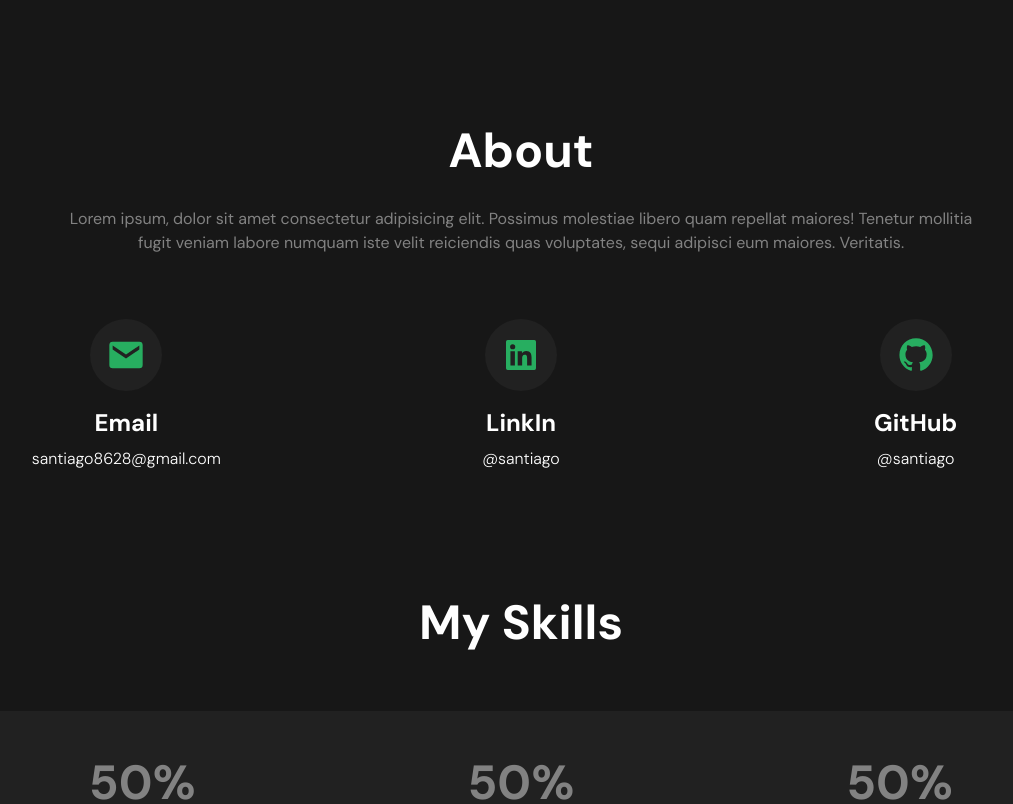
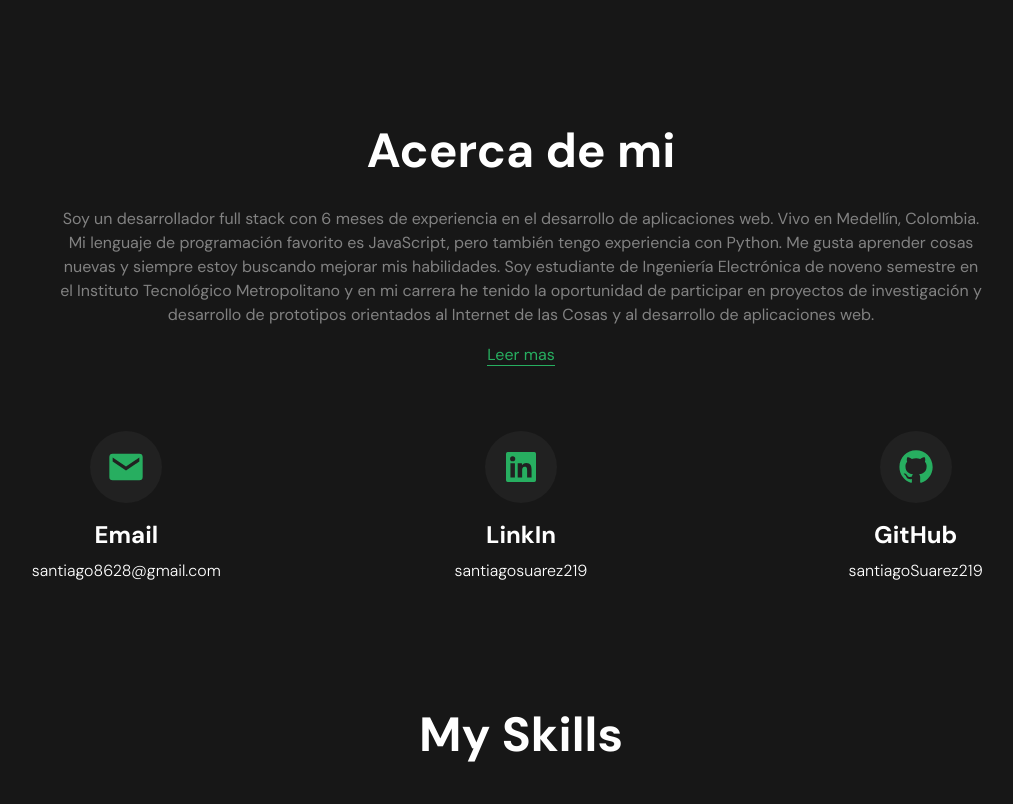
Before and after one commit to santiagoSuarez219/portfolio, a React (Vite) app: page / in a window 1280 px wide. Shown: the part 502-1306 px from the top of the page, without its empty margins (119-1132 px from the left). Built offline with nearby package versions, Linux system fonts and the light colour scheme.

Commit message:
Update AboutMe and Contact components

```diff
--- a/src/Components/AboutMe/index.jsx
+++ b/src/Components/AboutMe/index.jsx
@@ -6,21 +6,41 @@ import Contact from "../Contact";
 const AboutMe = () => {
   return (
     <main id="about-me" className="py-16 text-center">
-      <h2 className="text-4xl md:text-5xl">About</h2>
-      <p className="mt-8 mb-16 leading-normal text-gray-color md:w-4/5 md:mx-auto">
-        Lorem ipsum, dolor sit amet consectetur adipisicing elit. Possimus
-        molestiae libero quam repellat maiores! Tenetur mollitia fugit veniam
-        labore numquam iste velit reiciendis quas voluptates, sequi adipisci eum
-        maiores. Veritatis.
+      <h2 className="text-4xl md:text-5xl">Acerca de mi</h2>
+      <p className="mt-8 leading-normal text-gray-color md:w-4/5 md:mx-auto">
+        Soy un desarrollador full stack con 6 meses de experiencia en el
+        desarrollo de aplicaciones web. Vivo en Medellín, Colombia. Mi lenguaje
+        de programación favorito es JavaScript, pero también tengo experiencia
+        con Python. Me gusta aprender cosas nuevas y siempre estoy buscando
+        mejorar mis habilidades. Soy estudiante de Ingeniería Electrónica de
+        noveno semestre en el Instituto Tecnológico Metropolitano y en mi
+        carrera he tenido la oportunidad de participar en proyectos de
+        investigación y desarrollo de prototipos orientados al Internet de las
+        Cosas y al desarrollo de aplicaciones web.
       </p>
+      <div className="w-full mb-16 mt-4 text-green-color cursor-pointer">
+        <a href="" className="border-b border-green-color">
+          Leer mas
+        </a>
+      </div>
       <div className="grid gap-8 justify-center justify-items-center md:grid-cols-3">
         <Contact
           title="Email"
           value="santiago8628@gmail.com"
           icon={BiSolidEnvelope}
         />
-        <Contact title="LinkIn" value="@santiago" icon={BiLogoLinkedinSquare} />
-        <Contact title="GitHub" value="@santiago" icon={BiLogoGithub} />
+        <Contact
+          title="LinkIn"
+          value="santiagosuarez219"
+          icon={BiLogoLinkedinSquare}
+          link={"https://www.linkedin.com/in/santiagosuarez219"}
+        />
+        <Contact
+          title="GitHub"
+          value="santiagoSuarez219"
+          icon={BiLogoGithub}
+          link={"https://github.com/santiagoSuarez219"}
+        />
       </div>
     </main>
   );
--- a/src/Components/Contact/index.jsx
+++ b/src/Components/Contact/index.jsx
@@ -1,8 +1,10 @@
-const Contact = ({ title, value, icon: Icon }) => {
+const Contact = ({ title, value, icon: Icon, link }) => {
   return (
     <article className="w-max grid justify-items-center">
-      <div className="icon-container">
-        <Icon className="icons" />
+      <div className="icon-container cursor-pointer">
+        <a href={link} target="blanck">
+          <Icon className="icons" />
+        </a>
       </div>
       <h3 className="text-2xl mt-4 mb-2">{title}</h3>
       <p className="font-light">{value}</p>
--- a/src/Components/Header/index.jsx
+++ b/src/Components/Header/index.jsx
@@ -26,8 +26,8 @@ const Header = () => {
         <article className="text-center mt-8 md:w-1/2 md:text-left">
           <h1 className="text-4xl md:text-5xl">Hola, yo soy Santiago Suarez</h1>
           <p className="text-gray-color text-xl mt-3 mb-3 max-w-[500px]">
-            Soy full stack developer con JavaScript, React, NodeJs, y Express.
-            Abajo esta mi correo para que me contactes.
+            Soy full stack developer con JavaScript, React, NodeJs, Express y
+            NestJS. Abajo esta mi correo para que me contactes.
           </p>
           <div className="mb-6 py-2 relative flex items-center justify-between border-b border-white">
             <p className="text-gray-color text-lg ">santiago8628@gmail.com</p>
@@ -46,13 +46,14 @@ const Header = () => {
 
           <div className="grid grid-cols-[repeat(auto-fit,minmax(170px,1fr))] auto-rows-[60px] gap-8 max-w-lg mx-auto md:mx-0">
             <a
-              href=""
+              href="./public/pdf/CVFullStack.pdf"
+              target="_blank"
               className="bg-green-color flex items-center justify-center"
             >
               Ver CV
             </a>
             <a
-              href=""
+              href="#about-me"
               className="flex items-center justify-center border-white border"
             >
               Leer mas
```
Also changed, not shown: 1 other file (tests, documents, lock files or other folders).
